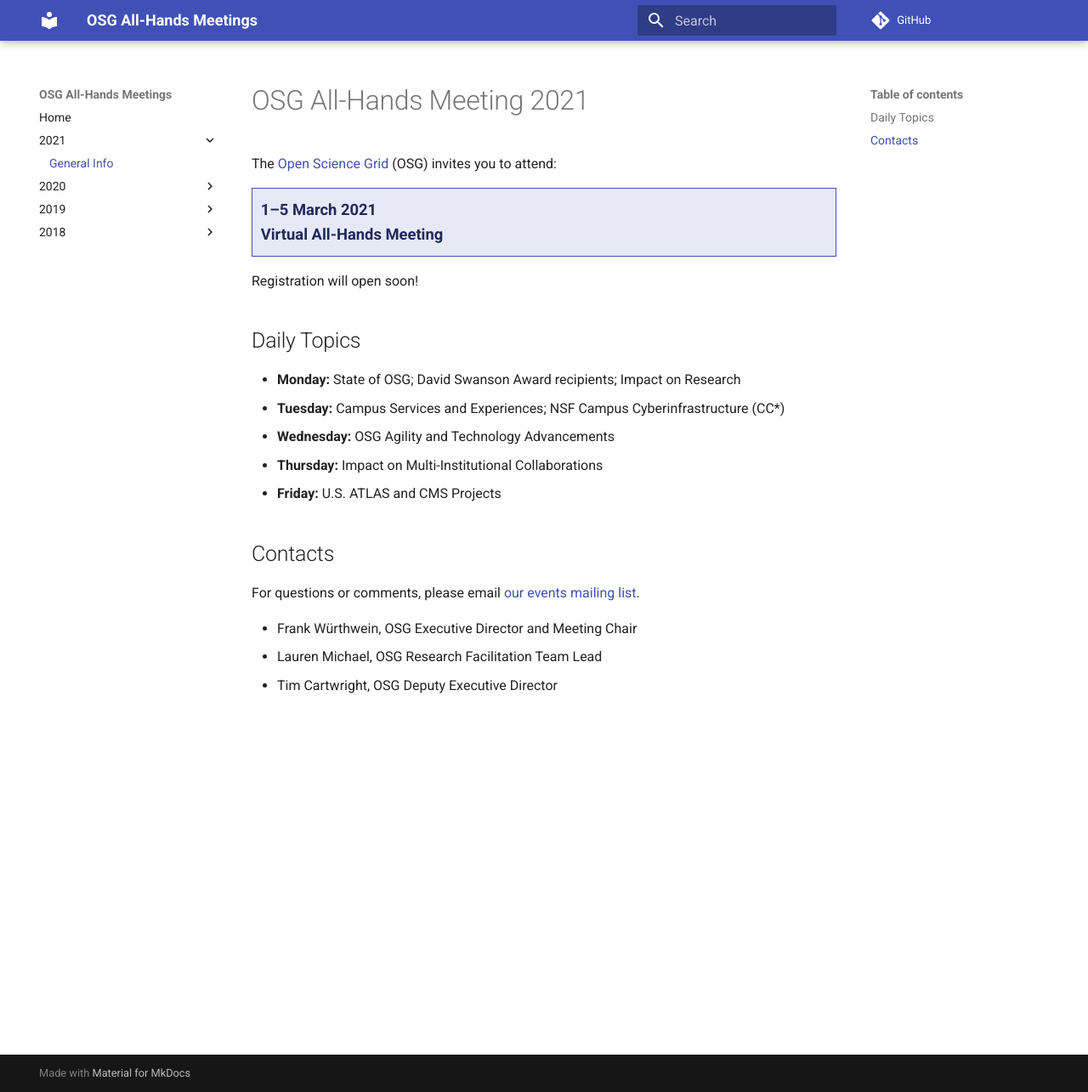
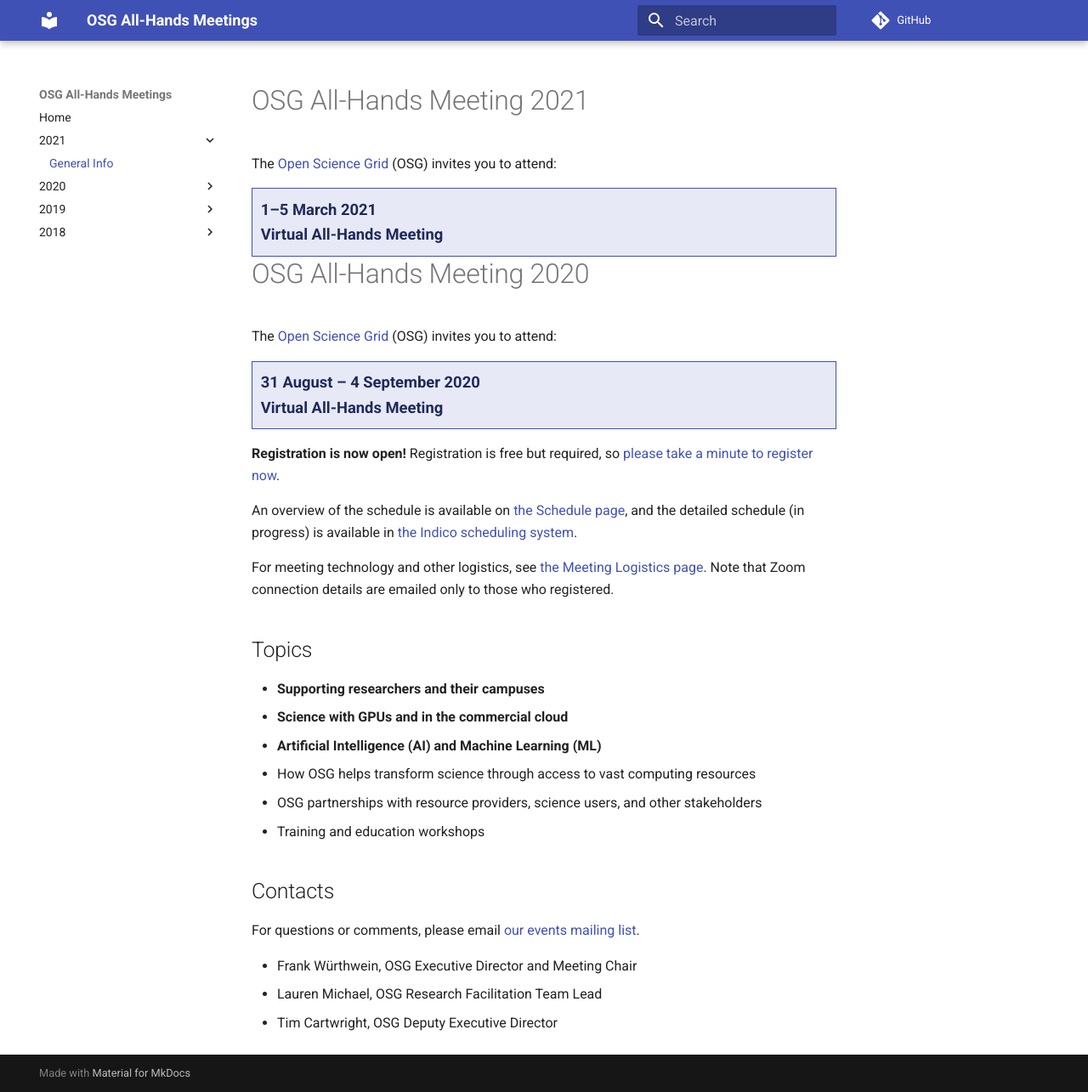
Before and after one commit to osg-htc/all-hands, an MkDocs documentation site: the page built from docs/2021/index.md, in a window 1280 px wide and 1285 px high. Shown: the whole window at 85% size. Built offline with MkDocs 1.6.1 and Material for MkDocs 9.7.7, drawn with Linux system fonts in a browser that asks for light colours; comment, search, counter and statistics services are not loaded.

Commit message:
Update index.md
Additions to Index page, but LINKS STILL NEED TO BE SET TO INDICO

```diff
--- a/docs/2021/index.md
+++ b/docs/2021/index.md
@@ -9,15 +9,36 @@
   Virtual All-Hands Meeting
 </div>
 
-Registration will open soon!
+# OSG All-Hands Meeting 2020
 
-## Daily Topics
+The [Open Science Grid](https://www.opensciencegrid.org) (OSG)
+invites you to attend:
 
-* **Monday:** State of OSG; David Swanson Award recipients; Impact on Research
-* **Tuesday:** Campus Services and Experiences; NSF Campus Cyberinfrastructure (CC*)
-* **Wednesday:** OSG Agility and Technology Advancements
-* **Thursday:** Impact on Multi-Institutional Collaborations
-* **Friday:** U.S. ATLAS and CMS Projects
+<div style="border: 1px solid #3F51B5; color: #20295A; background-color: #E7E9F6; padding: 1ex; font-size: 115%; font-weight: bold;">
+  31 August&nbsp;&ndash;&nbsp;4 September 2020
+  <br>
+  Virtual All-Hands Meeting
+</div>
+
+**Registration is now open!** Registration is free but required, so
+[please take a minute to register now](https://indico.fnal.gov/event/INSERTLINK/registrations/).
+
+An overview of the schedule is available on [the Schedule page](schedule.md),
+and the detailed schedule (in progress) is available in
+[the Indico scheduling system](https://indico.fnal.gov/event/INSERTLINK/timetable/).
+
+For meeting technology and other logistics, see
+[the Meeting Logistics page](technology.md).
+Note that Zoom connection details are emailed only to those who registered.
+
+## Topics
+
+* **Supporting researchers and their campuses**
+* **Science with GPUs and in the commercial cloud**
+* **Artificial Intelligence (AI) and Machine Learning (ML)**
+* How OSG helps transform science through access to vast computing resources
+* OSG partnerships with resource providers, science users, and other stakeholders
+* Training and education workshops
 
 ## Contacts
 
```
